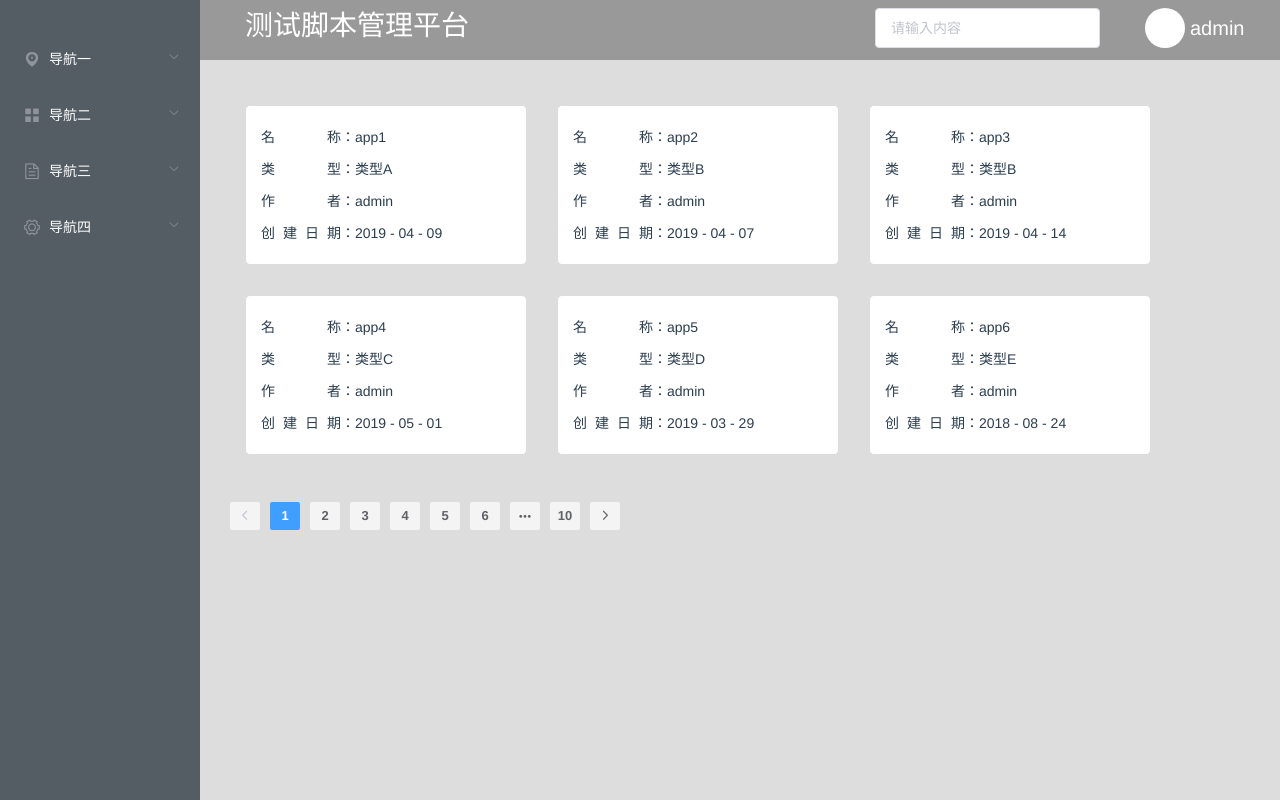
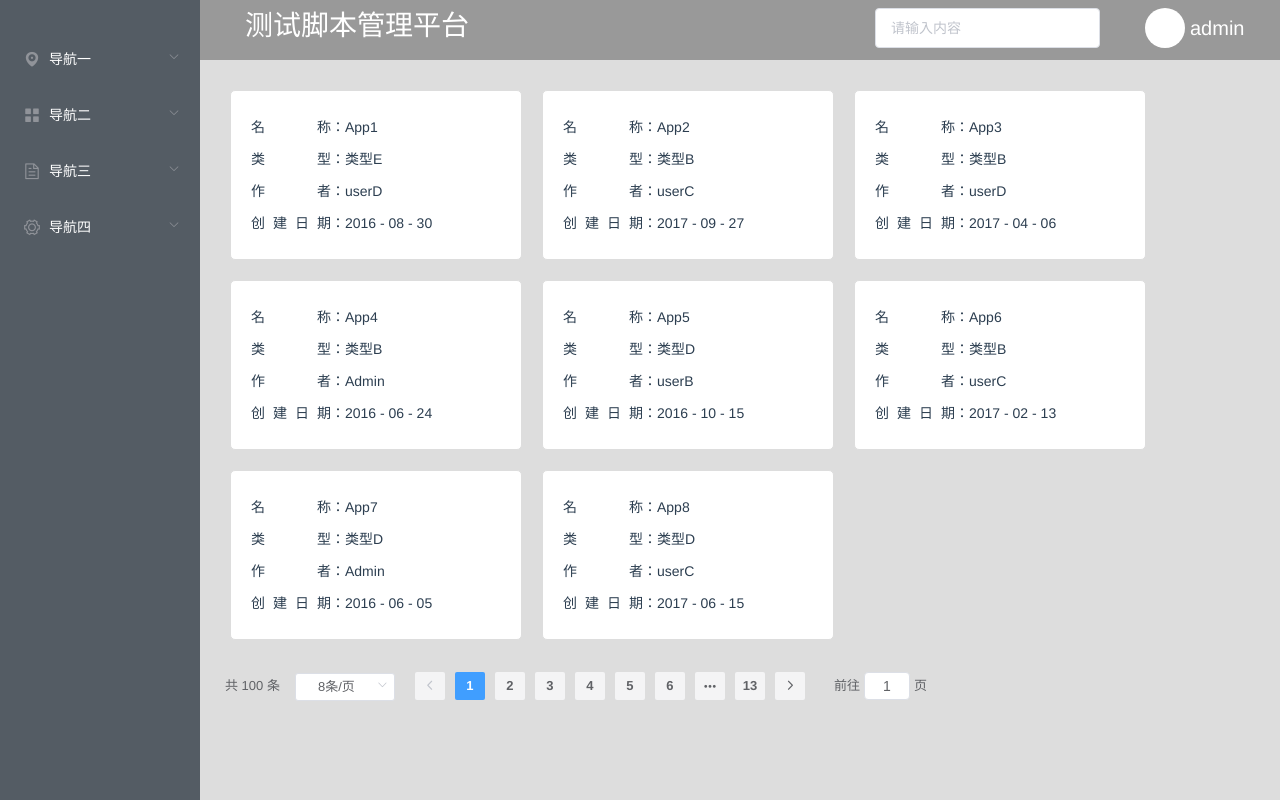
Before and after one commit to Cole-yu/Vue, a Vue app in the folder test-app-management/: page /#/ in a window 1280 px wide. Built offline with nearby package versions, Linux system fonts and the light colour scheme; no server answers.

Commit message:
lodash axios
分页，过滤

```diff
--- a/test-app-management/package.json
+++ b/test-app-management/package.json
@@ -8,8 +8,11 @@
     "lint": "vue-cli-service lint"
   },
   "dependencies": {
+    "axios": "^0.18.0",
     "core-js": "^2.6.5",
     "element-ui": "^2.7.2",
+    "lodash": "^4.17.11",
+    "mockjs": "^1.0.1-beta3",
     "vue": "^2.6.6",
     "vue-router": "^3.0.1",
     "vuex": "^3.0.1"
--- a/test-app-management/src/components/AppItem.vue
+++ b/test-app-management/src/components/AppItem.vue
@@ -44,8 +44,8 @@ export default {
         display: inline-block;
         width: 250px;
         border-radius: 5px;
-        padding:15px;
-        margin: 15px;
+        padding:20px;
+        margin: 10px;
         border:1px solid #ddd;
         background-color: white;
     }
--- a/test-app-management/src/components/AppList.vue
+++ b/test-app-management/src/components/AppList.vue
@@ -1,64 +1,149 @@
 <template>
   <div class="appList">
-      <AppItem v-for="item in appList" :key="item.index" :app="item"></AppItem>
+      <AppItem v-for="item in lists" :key="item.index" :app="item"></AppItem>
   </div>
 </template>
 
 <script>
 import AppItem from '@/components/AppItem'
+import Mock from 'mockjs'
+import GlobalOption from '../globalOption.json'
+import axios from 'axios';
+import _ from 'lodash';
+
 export default {
   name: 'AppList',
-  props: [],
+  props: ['currentPage', 'filterParams', 'perPageNumber'],
   data(){
     return {
-      appList:[
-        {
-          index:1,
-          appName:"app1",
-          appType:"类型A",
-          author:"admin",
-          createDate:"2019 - 04 - 09"
-        },
-        {
-          index:2,
-          appName:"app2",
-          appType:"类型B",
-          author:"admin",
-          createDate:"2019 - 04 - 07"
-        },
-        {
-          index:3,
-          appName:"app3",
-          appType:"类型B",
-          author:"admin",
-          createDate:"2019 - 04 - 14"
-        },
-        {
-          index:4,
-          appName:"app4",
-          appType:"类型C",
-          author:"admin",
-          createDate:"2019 - 05 - 01"
-        },
-        {
-          index:5,
-          appName:"app5",
-          appType:"类型D",
-          author:"admin",
-          createDate:"2019 - 03 - 29"
-        },
-        {
-          index:6,
-          appName:"app6",
-          appType:"类型E",
-          author:"admin",
-          createDate:"2018 - 08 - 24"
-        },
-      ]
+      lists:[],
+      appList:[]
     }
   },
   components:{
     AppItem
+  },
+  watch:{
+    filterParams(){
+      // console.log(this.filterParams);
+      if(this.filterParams == ''){
+        var paginationLenth = this.appList.length;
+        this.$emit('changePaginationLength', paginationLenth);
+
+        var start = 0;
+        var end = this.perPageNumber * 1;
+        this.lists = this.appList.filter((value, index) => {
+          return index >= start && index < end;
+        });
+      }
+      else{
+        var tempArr = this.appList.filter( value => {
+          var appNameFlag = value.appName.indexOf(this.filterParams) != -1;
+          var appTypeFlag = value.appType.indexOf(this.filterParams) != -1;   // 区分大小写
+          var authorFlag = value.author.indexOf(this.filterParams) != -1;    // 区分大小写
+          return appNameFlag || appTypeFlag || authorFlag;
+        });
+
+        var paginationLenth = tempArr.length;
+        this.$emit('changePaginationLength', paginationLenth);
+
+        var start = 0;
+        var end = this.perPageNumber * 1;
+        this.lists = tempArr.filter((value, index) => {
+          return index >= start && index < end;
+        });
+      }
+    },
+    perPageNumber(){
+      var start = this.perPageNumber * (this.currentPage - 1);
+      var end = this.perPageNumber * this.currentPage;
+      this.lists = this.appList.filter((value, index) => {
+        return index >= start && index < end;
+      });
+    },
+    currentPage(){
+      var start = this.perPageNumber * (this.currentPage - 1);
+      var end = this.perPageNumber * this.currentPage;
+
+      // ES5 语法
+      // this.lists = this.appList.filter((value, index) => {
+      //   return index >= start && index < end;
+      // });
+
+      // 使用 lodash 的 filter 方法
+      this.lists = _.filter(this.appList, (value, index) => {
+        return index >= start && index < end;
+      })
+    },
+
+  },
+  methods:{
+    init(){
+      var baseUrl = GlobalOption.baseUrl;
+      var url = baseUrl + "/appList";
+
+      axios.get(url)
+        .then( res => {
+          // res对象 = {
+          //   data:'',
+          //   config:{},
+          //   header:{},
+          //   request:{},
+          //   status:200,
+          //   statusText:'ok'
+          // }
+          console.log(res); // res.data
+        })
+        .catch(err => {
+          console.log(err)
+        })
+    }
+  },
+  mounted(){
+    this.init();
+    // 将时间戳格式改为 'yyyy-MM-dd' 格式
+    function formatDate(timeStamp){
+      var date = new Date(timeStamp);
+      var year = date.getFullYear();
+      var month = date.getMonth() + 1;
+      month = ('0'+month).substr(-2, 2);
+      var day = date.getDate();
+      day = ('0' + day).substr(-2, 2);
+
+      return  year + ' - ' + month + ' - ' + day;
+    }
+    var Random = Mock.random;
+    var appTypeArr = ['类型A', '类型B', '类型C', '类型D', '类型E'];
+    var authorArr = ['Admin', 'userA', 'userB', 'userC', 'userD'];
+
+    var data = Mock.mock({
+      'list|100': [{
+          'index|+1' : 1,
+          'appName' : "app",
+          'appType|1' : appTypeArr,
+          'author|1' : authorArr,
+          'createDate|1454896399587-1554896399587' : 1
+      }]
+    })
+    // 输出结果
+    // console.log(JSON.stringify(data, null, 4));
+
+    data.list.forEach( value => {
+      value.appName = 'App' + value.index;
+      value.createDate = formatDate(value.createDate);
+    });
+
+    // 后台获取到的原始数据，不允许修改，filter() 不会改变原始数组，返回一个新的数组
+    this.appList = data.list;
+
+    var paginationLenth = this.appList.length;
+    this.$emit('changePaginationLength', paginationLenth);
+
+    var start = this.perPageNumber * (this.currentPage - 1);
+    var end = this.perPageNumber * this.currentPage;
+    this.lists = this.appList.filter((value, index) => {
+      return index >= start && index < end;
+    });
   }
 }
 </script>
--- a/test-app-management/src/globalOption.json
+++ b/test-app-management/src/globalOption.json
@@ -1,5 +1,5 @@
 {
-    "baseUrl":"http://localhost:8080",
+    "baseUrl":"http://localhost:3000",
     "language":"zh-CN",
     "account":{
         "userName":"admin",
--- a/test-app-management/src/views/Home.vue
+++ b/test-app-management/src/views/Home.vue
@@ -7,7 +7,7 @@
             <h1 style="color:white;font-size:28px;">{{slogan}}</h1>
           </el-col>
           <el-col :span="5" :offset="9">
-            <el-input v-model="input" placeholder="请输入内容"></el-input>
+            <el-input v-model="input" placeholder="请输入内容" @change='changeFilterParams'></el-input>
           </el-col>
           <el-col :span="1" :offset="1">
             <div id="logout" ></div>
@@ -18,13 +18,22 @@
         </el-row>
       </el-header>
       <el-main id="container">
-        <AppList/>
+        <AppList
+          :filterParams='filterParams'
+          :currentPage='currentPage'
+          :perPageNumber='perPageNumber'
+          @changePaginationLength='changePaginationLength' />
       </el-main>
       <el-footer>
         <el-pagination
+          @size-change="handleSizeChange"
+          @current-change="handleCurrentChange"
+          :current-page="currentPage"
+          :page-sizes="[4, 8, 12]"
+          :page-size="perPageNumber"
           background
-          layout="prev, pager, next"
-          :total="100">
+          layout="total, sizes, prev, pager, next, jumper"
+          :total="totalLength">
         </el-pagination>
       </el-footer>
     </el-container>
@@ -39,13 +48,38 @@ export default {
   name: 'home',
   data(){
     return {
-      input:'',
-      userName:'',
-      slogan:'测试脚本管理平台'
+      input : '',
+      userName : '',
+      filterParams : '',
+      currentPage : 1,
+      perPageNumber : 8,
+      totalLength : 0,
+      slogan : '测试脚本管理平台'
     }
   },
   components: {
     AppList
+  },
+  methods:{
+    changeFilterParams(){
+      this.filterParams = this.input;
+    },
+    changePaginationLength(paginationLength){
+      this.totalLength = paginationLength;
+    },
+    handleSizeChange(val) {
+      this.perPageNumber = val;
+      console.log(`每页 ${val} 条`);
+    },
+    handleCurrentChange(val) {
+      this.currentPage = val;
+      console.log(`显示当前所在页面:当前为第${val}页`);
+    }
+  },
+  watch:{
+    input(){
+      this.filterParams = this.input;
+    }
   },
   mounted(){
     // 用户信息
@@ -71,7 +105,4 @@ export default {
     color:white;
     font-size: 20px;
   }
-  #container{
-    padding: 30px;
-  }
 </style>
```
Also changed, not shown: 2 other files (tests, documents, lock files or other folders).
